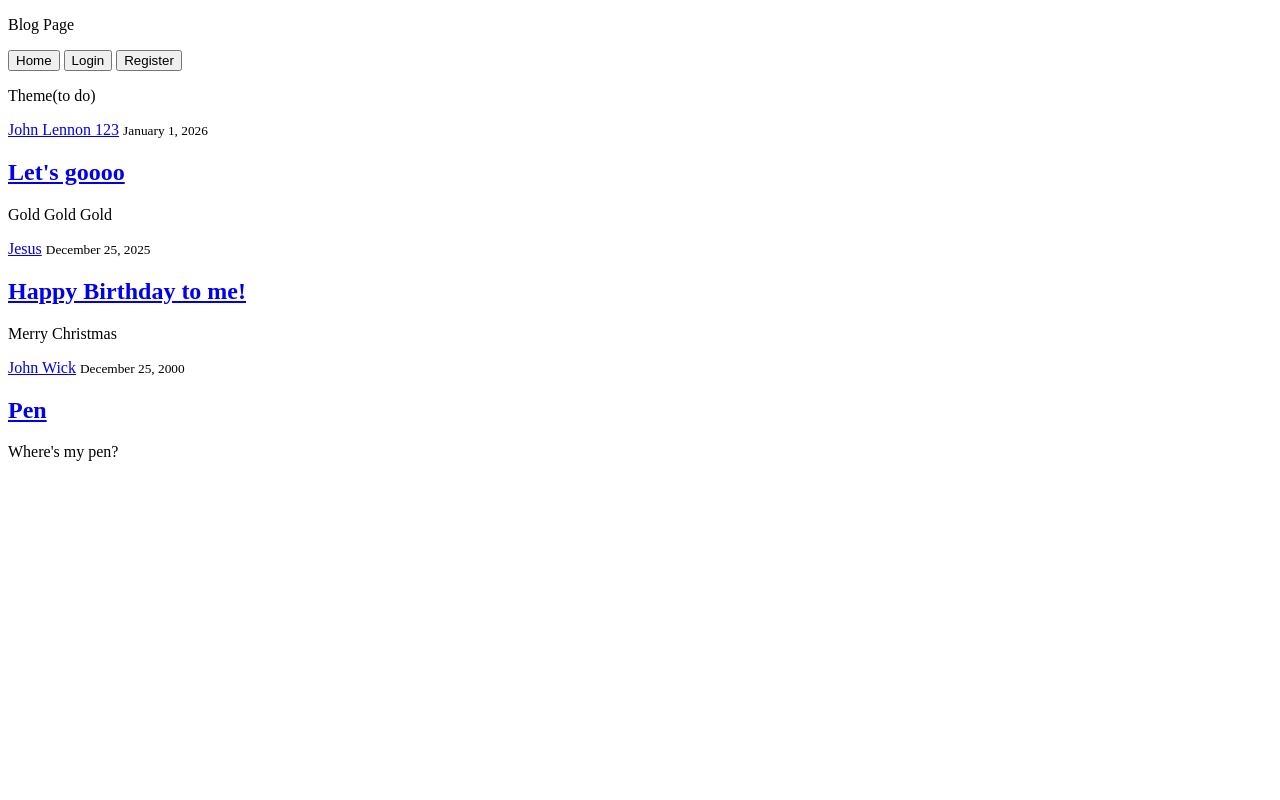
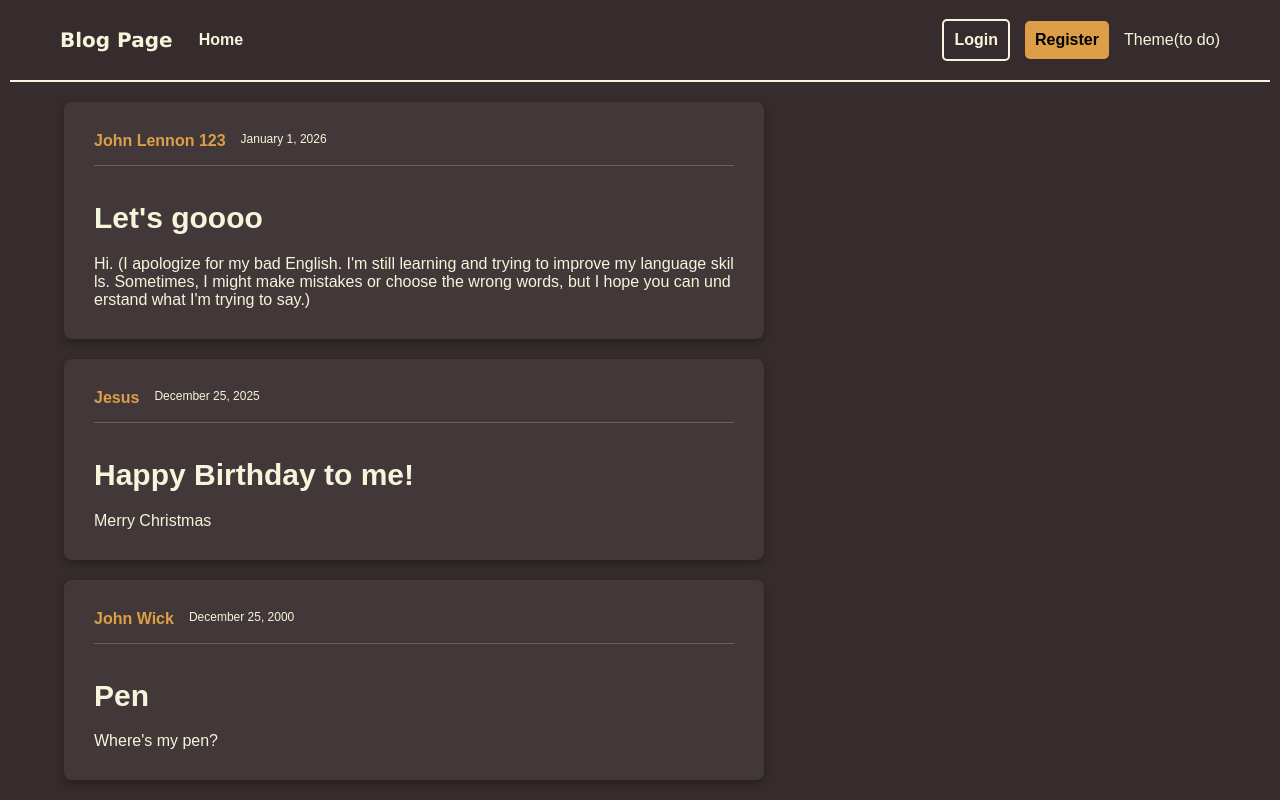
Before and after one commit to mikolajpioro/FullStackApp, a FastAPI app: page / in a window 1280 px wide. Run offline with FastAPI, Linux system fonts and the light colour scheme.

Commit message:
refactor navigation layout and enhance post content display

```diff
--- a/main.py
+++ b/main.py
@@ -12,7 +12,9 @@ posts: list[dict] = [
         "id": 1,
         "author": "John Lennon 123",
         "title": "Let's goooo",
-        "content": "Gold Gold Gold",
+        "content": "Hi. (I apologize for my bad English. I'm still learning and trying to improve my language skills. "
+                "Sometimes, I might make mistakes or choose the wrong words,"
+                " but I hope you can understand what I'm trying to say.)",
         "date_posted": "January 1, 2026"
     },
     {
--- a/static/style.css
+++ b/static/style.css
@@ -0,0 +1,134 @@
+body {
+    background-color: rgb(54, 44, 45);
+    color: beige;
+    margin: 0%;
+    font-family: sans-serif;
+}
+
+.nav {
+    background-color: transparent;
+    display: flex;
+    flex-direction: row;
+    align-items: center;
+    justify-content: space-between;
+    padding: 10px 50px;
+    height: 60px;
+    border-bottom: 2px solid beige;
+    margin-left: 10px;
+    margin-right: 10px;
+}
+
+.nav-left {
+    display: flex;
+    align-items: center;
+    gap: 20px;
+}
+
+.nav-right {
+    display: flex;
+    align-items: center;
+    gap: 15px;
+}
+
+.page-name {
+    font-weight: bold;
+    font-size: 20px;
+    font-family: Verdana;
+}
+
+.home-button {
+    color: beige;
+    background-color: transparent;
+    font-weight: bold;
+    border: none;
+    border-radius: 5px;
+}
+
+.login-button {
+    color: beige;
+    background-color: transparent;
+    border: 2px, solid, beige;
+    border-radius: 5px;
+    padding: 10px;
+    font-weight: bold;
+    cursor: pointer;
+}
+
+.register-button {
+    background-color: rgb(222, 158, 71);
+    border: 2px;
+    border-radius: 5px;
+    padding: 10px;
+    font-weight: bold;
+    cursor: pointer;
+}
+
+nav button{
+    font-size: 16px;
+}
+
+button:hover {
+    background-color: rgb(122, 66, 29);
+}
+
+a:hover {
+    background-color: rgb(122, 66, 29);
+}
+
+a {
+    border-radius: 5px;
+}
+
+
+.container {
+    background-color: rgb(66, 56, 57);
+    border-radius: 8px;
+    margin: 20px auto;
+    padding: 30px;
+    display: flex;
+    flex-direction: column;
+    width: 50%;
+    margin-left: 5%;
+    box-shadow: 0 4px 10px rgba(0,0,0,0.3);
+}
+
+.author {
+    color: rgb(222, 158, 71);
+    font-size: 16px;
+    font-weight: bold;
+    text-decoration: none;
+    margin-right: 15px;
+}
+
+.date {
+    color: #ffffff;
+    opacity: 0.7;
+}
+
+.title {
+    color: beige;
+    text-decoration: none;
+    font-size: 30px;
+    margin: 5px 0;
+}
+
+.content {
+    color: beige;
+    margin: 0;
+    inline-size: 100%;
+    overflow-wrap: break-word;
+    word-break: break-all;
+}
+
+.author-and-date {
+    display: flex;
+    flex-direction: row;
+    font-size: 0.9rem;
+}
+
+.post-line {
+    border: 0;
+    border-top: 1px solid rgba(255, 255, 255, 0.2);
+    margin: 15px 0;
+    width: 100%;
+}
--- a/templates/home.html
+++ b/templates/home.html
@@ -1,17 +1,18 @@
 {% extends "layout.html" %}
 
 {% block content %}
-    <div class="container">
 
         {% for info in posts %}
-
+        <div class="container">
+            <div class="author-and-date">
                 <a class="author" href="#">{{ info.author }}</a>
                 <small class="date_posted">{{ info.date_posted }}</small>
+            </div>
+            <hr class="post-line">
             <h2>
             <a class="title" href="#">{{ info.title }}</a>
             </h2>
             <p class="content">{{ info.content }}</p>
-
+        </div>
         {% endfor %}
-    </div>
 {% endblock content %}
--- a/templates/layout.html
+++ b/templates/layout.html
@@ -6,13 +6,17 @@
     </head>
     <body>
         <header class="site-header">
-            <div class="nav">
-                <p>Blog Page</p>
-                <button class="home-button">Home</button>
-                <button class="login-button">Login</button>
-                <button class="register-button">Register</button>
-                <p>Theme(to do)</p>
-            </div>
+            <nav class="nav">
+                <div class="nav-left">
+                    <p class="page-name">Blog Page</p>
+                    <button class="home-button">Home</button>
+                </div>
+                <div class="nav-right">
+                    <button class="login-button">Login</button>
+                    <button class="register-button">Register</button>
+                    <p>Theme(to do)</p>
+                </div>
+            </nav>
         </header>
         <main>
             {% block content %}
```
Lines whose indentation alone changed are shown as unchanged.
